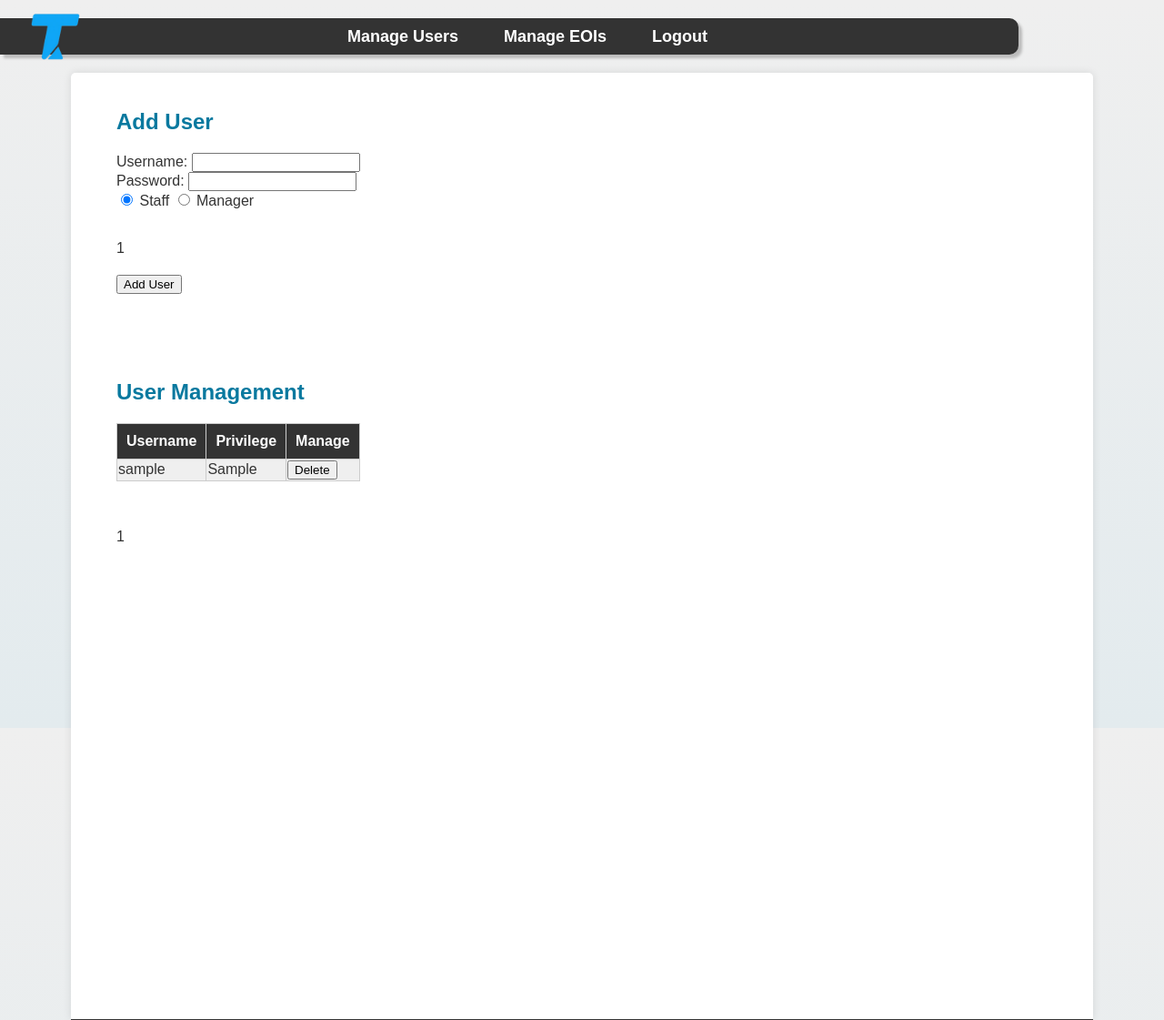
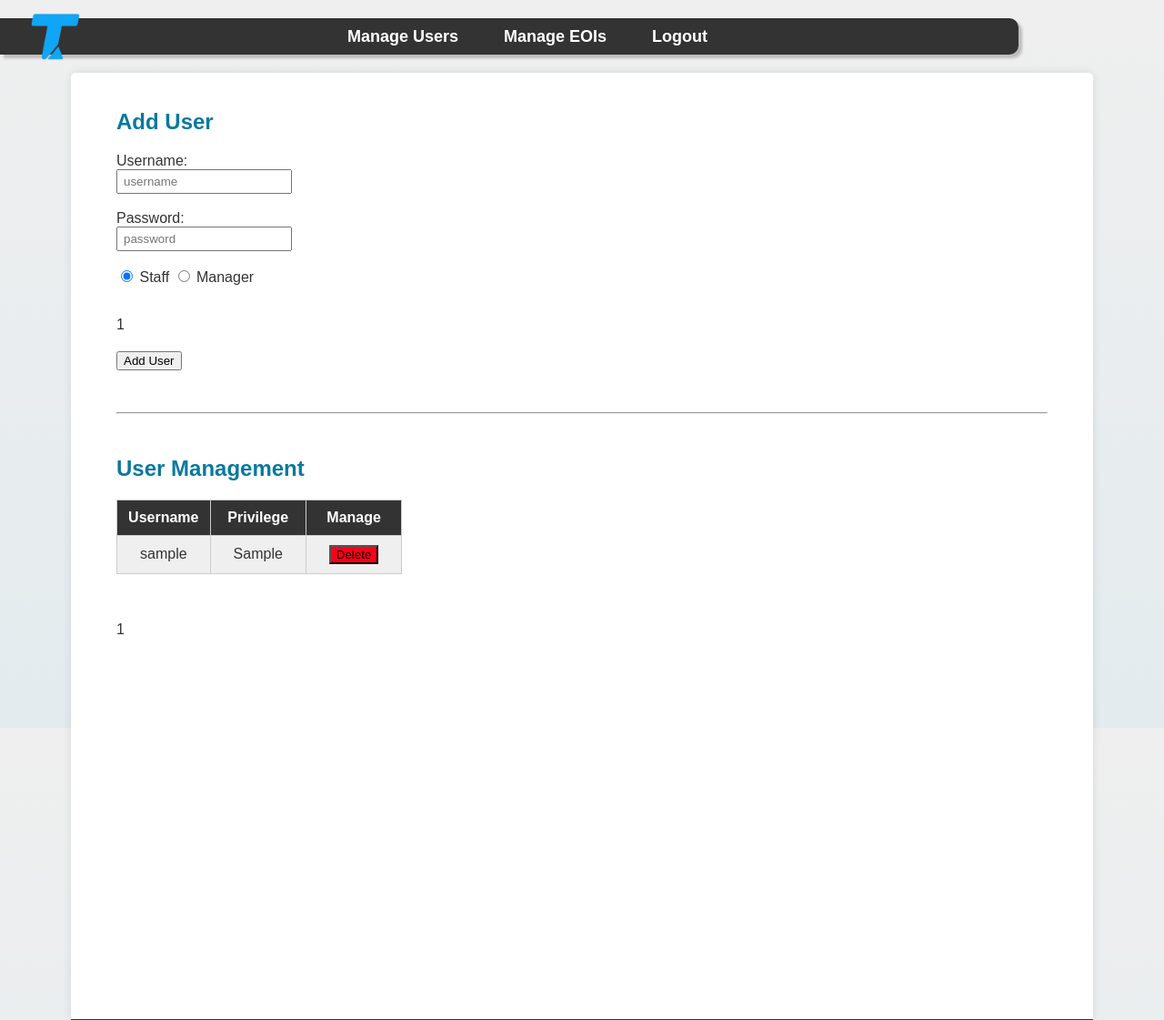
Before and after one commit to AshKmo/cos10026-part2, a PHP site: page /manage_users.php in a window 1280 px wide. Shown: the top 1121 px of the page at 91% size. Run offline with PHP 8.4, Linux system fonts and the light colour scheme; the visitor is signed in with stand-in values (Sample User, id 1); tables that the repository leaves empty or names only in its code hold one stand-in row (values such as "Sample post").

Commit message:
some styling changes

```diff
--- a/manage_users.php
+++ b/manage_users.php
@@ -4,6 +4,17 @@ ini_set('display_startup_errors', '1');
 error_reporting(E_ALL);
 
 session_start();
+
+if (!isset($_SESSION['privilege'])) {
+    if (isset($_SESSION['username'])) {
+        header('Location: manage.php');
+        exit;
+    } else {
+        header('Location: login.php');
+        exit;
+    }
+}
+
 require_once("settings.php");
 $dbconn = mysqli_connect($host, $user, $pwd, $sql_db);
 
@@ -83,15 +94,15 @@ if (!$dbconn) {
             <form action="manage_users.php" method="POST">
                 <input type="hidden" name="type" value="new_user">
 
-                <label for="username">Username: </label>
-                <input type="text" id="username" name="username" required>
+                <label for="username">Username: </label><br>
+                <input type="text" id="username" name="username" placeholder="username" required>
 
-                <br>
+                <br><br>
 
-                <label for="username">Password: </label>
-                <input type="text" id="password" name="password" required>
+                <label for="username">Password: </label><br>
+                <input type="password" id="password" name="password" placeholder="password" required>
 
-                <br>
+                <br><br>
 
                 <input type="radio" id="staff" value="staff" name="privilege" checked required>
                 <label for="staff">Staff</label>
@@ -114,9 +125,9 @@ if (!$dbconn) {
             </form>
         </section>
 
-            <br><br><br>
+            <br><hr><br>
 
-        <section id=user-delete>
+        <section id=user-manage>
             <h1>User Management</h1>
             <table>
                 <tr>
@@ -139,7 +150,7 @@ if (!$dbconn) {
                             echo "<form action='manage_users.php' method='POST'>";
                             echo "<input type='hidden' name='type' value='delete_user'>";
                             echo "<input type='hidden' name='user' value='" . $row['username'] . "'>";
-                            echo "<input type='submit' value='Delete'>";
+                            echo "<input type='submit' class='apply-fancy-button-bad' value='Delete'>";
                             echo "</form>";
                             echo "</td>";
                             echo "</tr>";
--- a/styles/styles.php
+++ b/styles/styles.php
@@ -689,6 +689,19 @@ while ($job = $result->fetch_assoc()) {
 	font-weight: bold;
 }
 
+/******************************/
+/* manage.php specific styles */
+/******************************/
+
+#user-manage table td {
+	text-align: center;
+	padding: 10px 25px 10px 25px;
+}
+
+#username,
+#password {
+	padding: 4px 6px;
+}
 
 
 
```
Also changed, not shown: login.php (+7 -5 lines).
